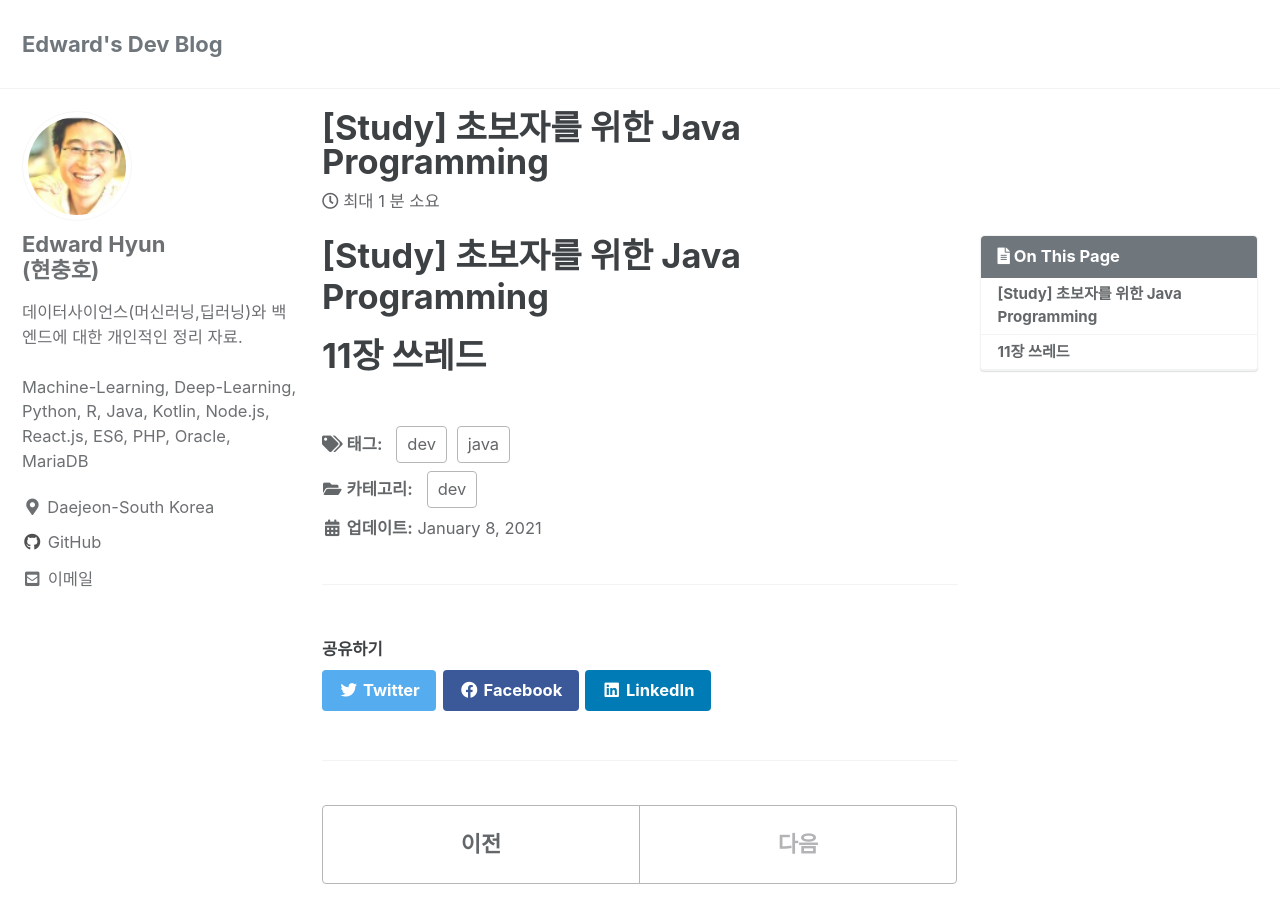
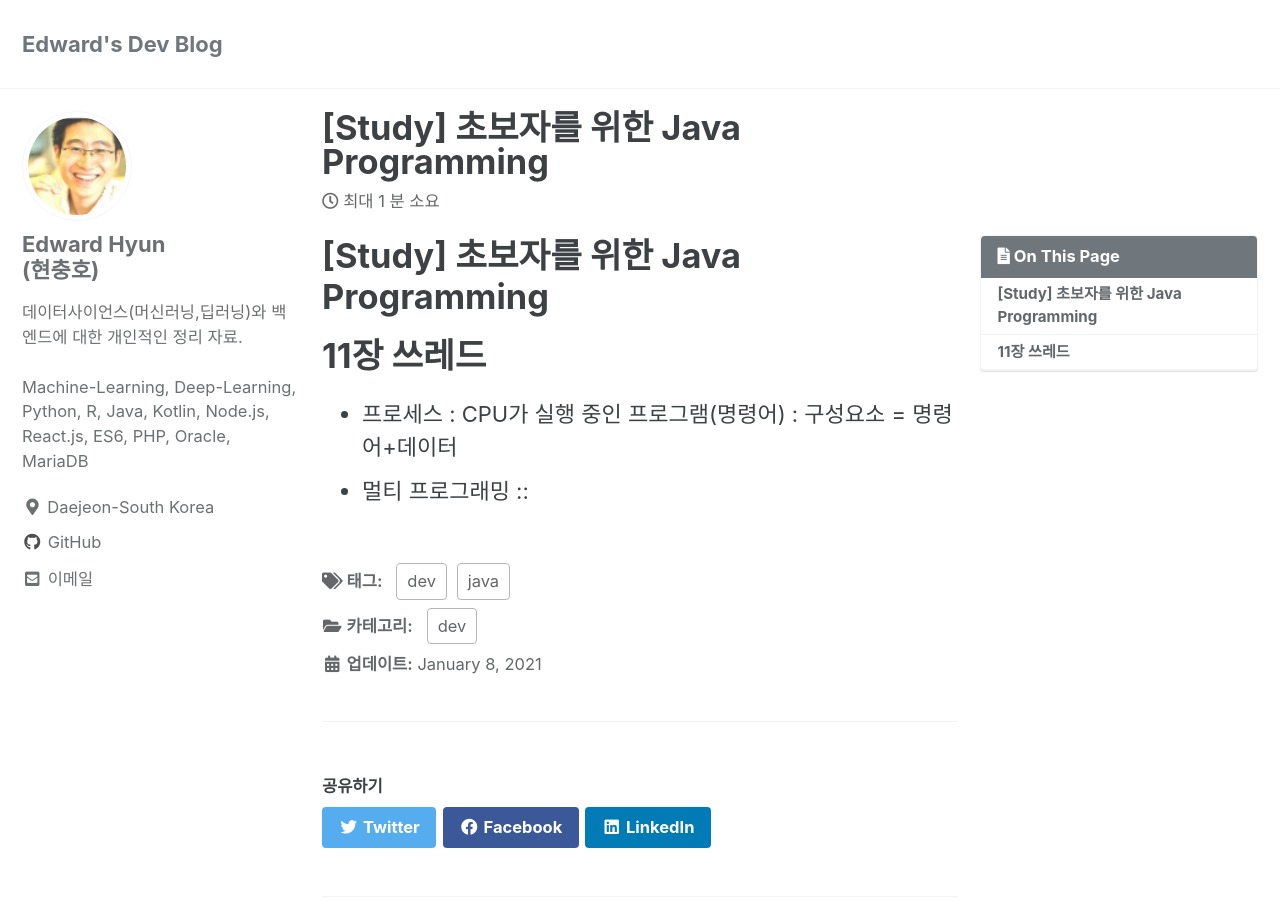
Before and after one commit to iamhch24/iamhch24.github.io, a Jekyll site: the page built from _posts/2021-01-08-[Study] 초보자를 위한 Java Programming.md, in a window 1280 px wide and 900 px high. Built offline with Jekyll 4.4.1, drawn with Linux system fonts in a browser that asks for light colours; cached includes are drawn as plain includes.

Commit message:
_posts/2021-01-08-[Study] 초보자를 위한 Java Programming.md updated from https://stackedit.io/

```diff
--- a/_posts/2021-01-08-[Study] 초보자를 위한 Java Programming.md
+++ b/_posts/2021-01-08-[Study] 초보자를 위한 Java Programming.md
@@ -13,6 +13,9 @@ toc: true
 
 # 11장 쓰레드
 
+* 프로세스 : CPU가 실행 중인 프로그램(명령어) : 구성요소 = 명령어+데이터
+* 멀티 프로그래밍 ::
 <!--stackedit_data:
-eyJoaXN0b3J5IjpbLTEyNjQ0NDQ3NzNdfQ==
+eyJoaXN0b3J5IjpbLTEzNTk4NDA1NjYsLTEyNjQ0NDQ3NzNdfQ
+==
 -->
```
